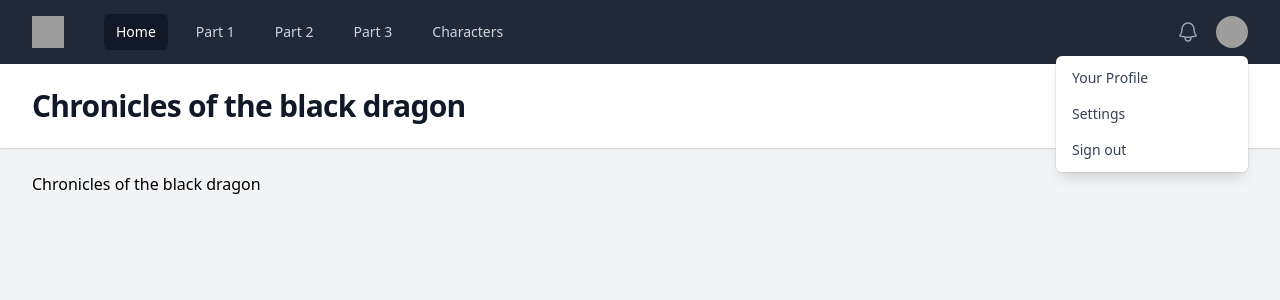
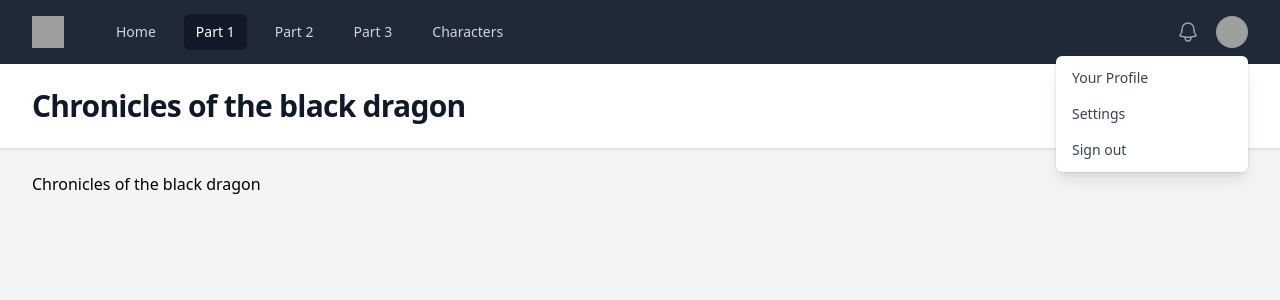
Before and after one commit to Stephen-I/First_PHP_WEB, a PHP site: page /part_1.php in a window 1280 px wide. Shown: the top 300 px of the page. Run offline with PHP 8.4, Linux system fonts and the light colour scheme; some libraries are stand-ins or nearby versions; grey boxes are pictures that could not be loaded.

Commit message:
cleaning up code

```diff
--- a/characters.php
+++ b/characters.php
@@ -1,4 +1,6 @@
 <?php
+
+require "functions.php";
 
 $heading = "Characters";
 
--- /dev/null
+++ b/functions.php
@@ -0,0 +1,13 @@
+<?php
+
+function dd($value){
+    echo "<pre>";
+    var_dump($value);
+    echo "</pre>";
+
+    die();
+}
+
+function urlI($value) {
+    return $_SERVER["REQUEST_URI"] == $value;
+}
--- a/index.php
+++ b/index.php
@@ -1,4 +1,6 @@
 <?php
+
+require "functions.php";
 
 $heading = "Welcome to Kizenthia";
 
--- a/part_1.php
+++ b/part_1.php
@@ -1,4 +1,6 @@
 <?php
+
+require "functions.php";
 
 $heading = "Chronicles of the black dragon";
 
--- a/part_2.php
+++ b/part_2.php
@@ -1,4 +1,6 @@
 <?php
+
+require "functions.php";
 
 $heading = "Return of ages past";
 
--- a/part_3.php
+++ b/part_3.php
@@ -1,4 +1,6 @@
 <?php
+
+require "functions.php";
 
 $heading = "Kizenthia tournament";
 
--- a/views/partials/nav.php
+++ b/views/partials/nav.php
@@ -8,11 +8,11 @@
           <div class="hidden md:block">
             <div class="ml-10 flex items-baseline space-x-4">
               <!-- Current: "bg-gray-900 text-white", Default: "text-gray-300 hover:bg-gray-700 hover:text-white" -->
-              <a href="/" class="bg-gray-900 text-white rounded-md px-3 py-2 text-sm font-medium" aria-current="page">Home</a>
-              <a href="/part_1.php" class="text-gray-300 hover:bg-gray-700 hover:text-white rounded-md px-3 py-2 text-sm font-medium">Part 1</a>
-              <a href="/part_2.php" class="text-gray-300 hover:bg-gray-700 hover:text-white rounded-md px-3 py-2 text-sm font-medium">Part 2</a>
-              <a href="/part_3.php" class="text-gray-300 hover:bg-gray-700 hover:text-white rounded-md px-3 py-2 text-sm font-medium">Part 3</a>
-              <a href="/characters.php" class="text-gray-300 hover:bg-gray-700 hover:text-white rounded-md px-3 py-2 text-sm font-medium">Characters</a>
+              <a href="/" class="<?= urlI("/") ? "bg-gray-900 text-white" : "text-gray-300"?> text-gray-300 hover:bg-gray-700 hover:text-white rounded-md px-3 py-2 text-sm font-medium" aria-current="page">Home</a>
+              <a href="/part_1.php" class="<?= $_SERVER["REQUEST_URI"] == "/part_1.php" ? "bg-gray-900 text-white" : "text-gray-300"?> text-gray-300 hover:bg-gray-700 hover:text-white rounded-md px-3 py-2 text-sm font-medium">Part 1</a>
+              <a href="/part_2.php" class="<?= $_SERVER["REQUEST_URI"] == "/part_2.php" ? "bg-gray-900 text-white" : "text-gray-300"?> text-gray-300 hover:bg-gray-700 hover:text-white rounded-md px-3 py-2 text-sm font-medium">Part 2</a>
+              <a href="/part_3.php" class="<?= $_SERVER["REQUEST_URI"] == "/part_3.php" ? "bg-gray-900 text-white" : "text-gray-300"?> text-gray-300 hover:bg-gray-700 hover:text-white rounded-md px-3 py-2 text-sm font-medium">Part 3</a>
+              <a href="/characters.php" class="<?= $_SERVER["REQUEST_URI"] == "/characters.php" ? "bg-gray-900 text-white" : "text-gray-300"?> text-gray-300 hover:bg-gray-700 hover:text-white rounded-md px-3 py-2 text-sm font-medium">Characters</a>
             </div>
           </div>
         </div>
```
